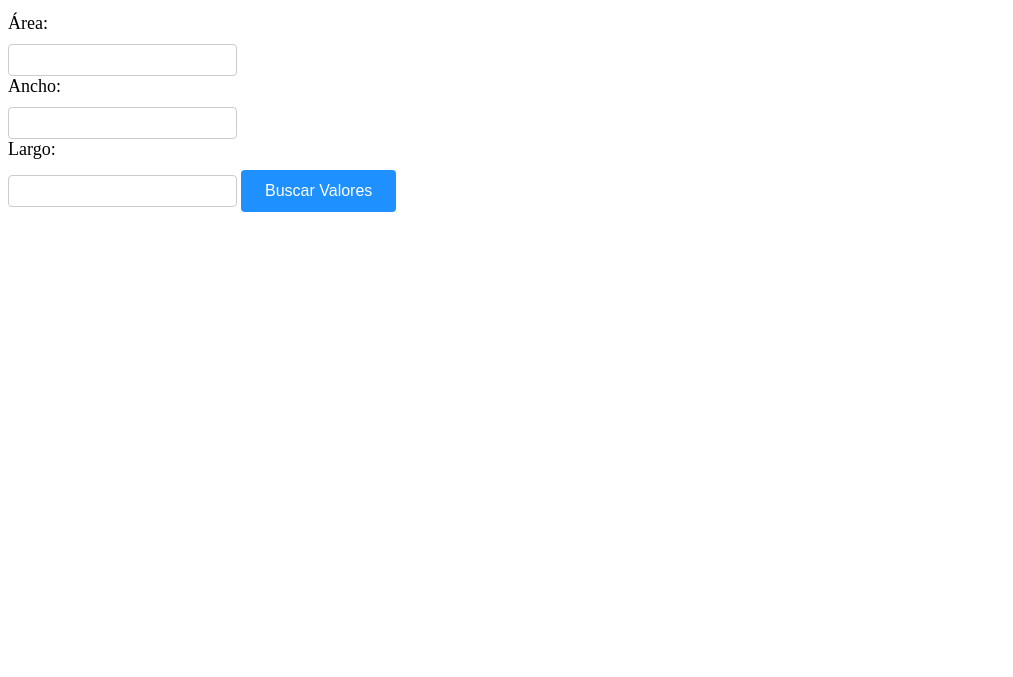
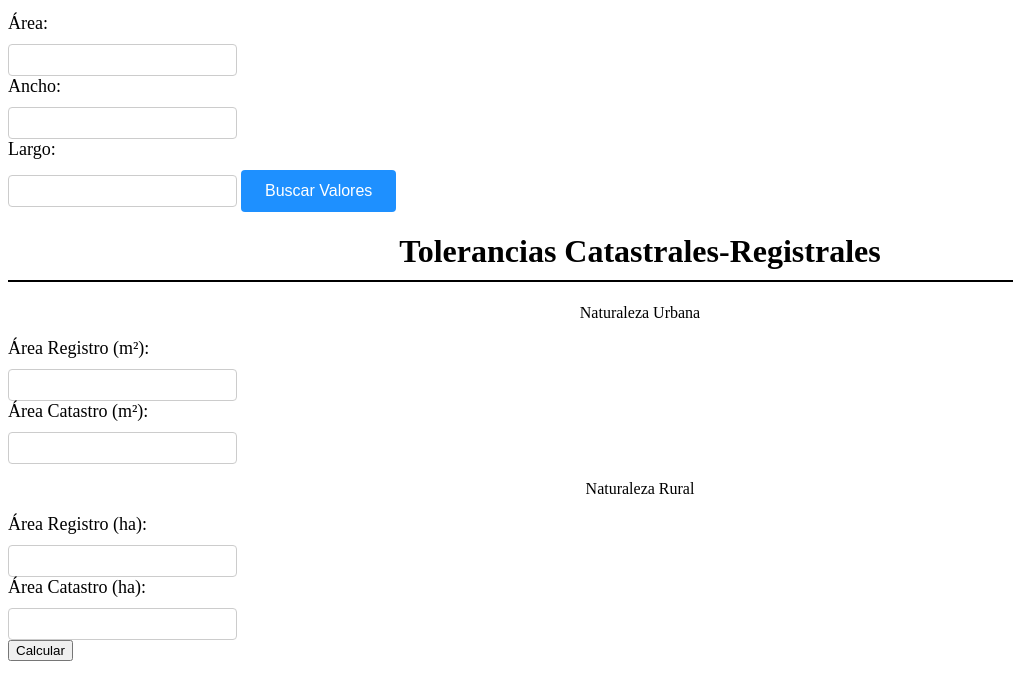
Before and after one commit to percyelbis/catastro_tools, a plain HTML site: page index.html in a window 1280 px wide. Shown: the part 565-1242 px from the top of the page, without its empty margins (0-1013 px from the left). Before the commit the page ends 800 px from the top, so only its background shows below. Drawn offline with nearby package versions, Linux system fonts and the light colour scheme.

Commit message:
Update index.html

```diff
--- a/index.html
+++ b/index.html
@@ -80,6 +80,40 @@
 
       <table id="tablap"></table>
 
+      <center><h1 id="title">Tolerancias Catastrales-Registrales</h1></center>
+      <div class="form-container">
+        <form>
+          <center><p id="urbano">Naturaleza Urbana</p></center>
+          <div class="form-field">
+            <label for="area_urbana_m2">Área Registro (m²):</label>
+            <input type="number" id="area_urbana_m2" min="0">
+          </div>
+          <div class="form-field">
+            <label for="area_catastro_m2">Área Catastro (m²):</label>
+            <input type="number" id="area_catastro_m2" min="0">
+          </div>
+          <center><p id="urbano">Naturaleza Rural</p></center>
+          <div class="form-field">
+            <label for="area_rural_ha">Área Registro (ha):</label>
+            <input type="number" id="area_rural_ha" min="0">
+          </div>
+          <div class="form-field">
+          <div class="form-field">
+            <label for="area_catastro_ha">Área Catastro (ha):</label>
+            <input type="number" id="area_catastro_ha" min="0">
+          </div>
+            <div class="form-field">
+            <input type="button" id="calcular_btn" value="Calcular" onclick="calcularTolerancia()">
+          </div>
+        </form>
+        <div class="resultado-container">
+          <p id="resultado"></p>
+        </div>
+        <div class="resultado-container">
+          <p id="resultado1"></p>
+        </div>
+      </div>
+
 
 </body>
 </html>
```
